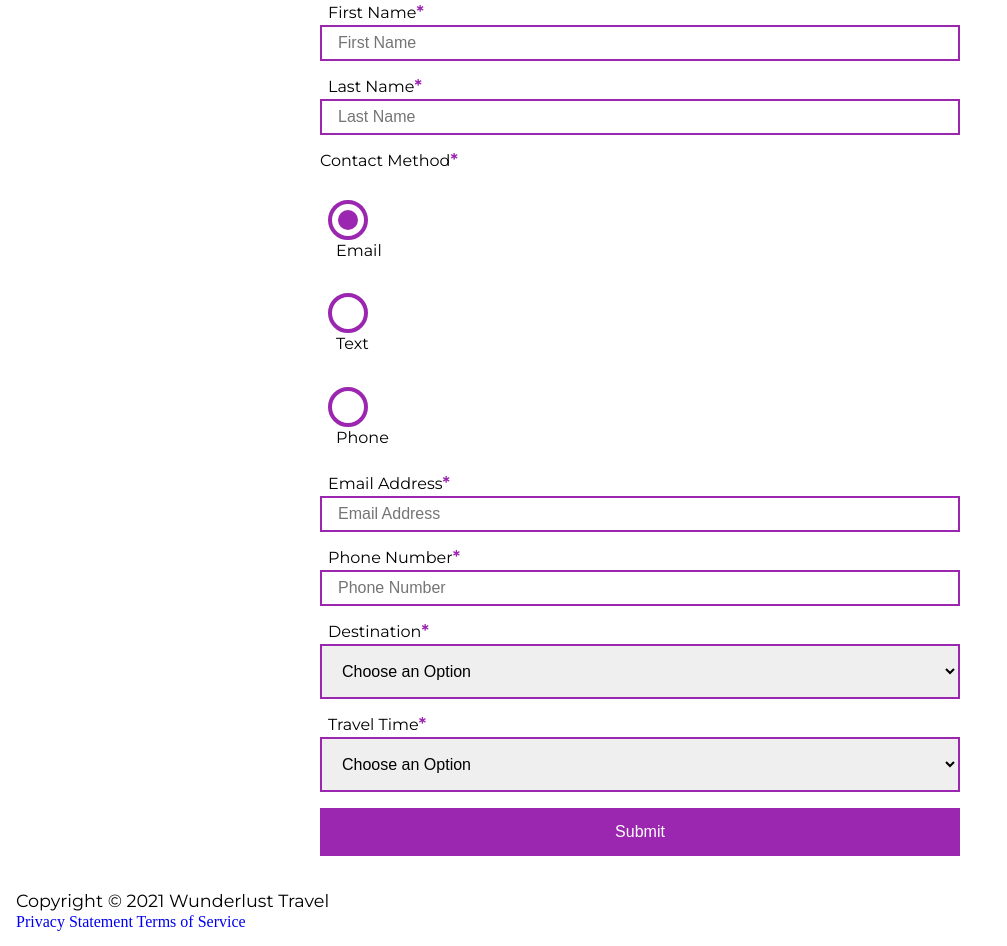
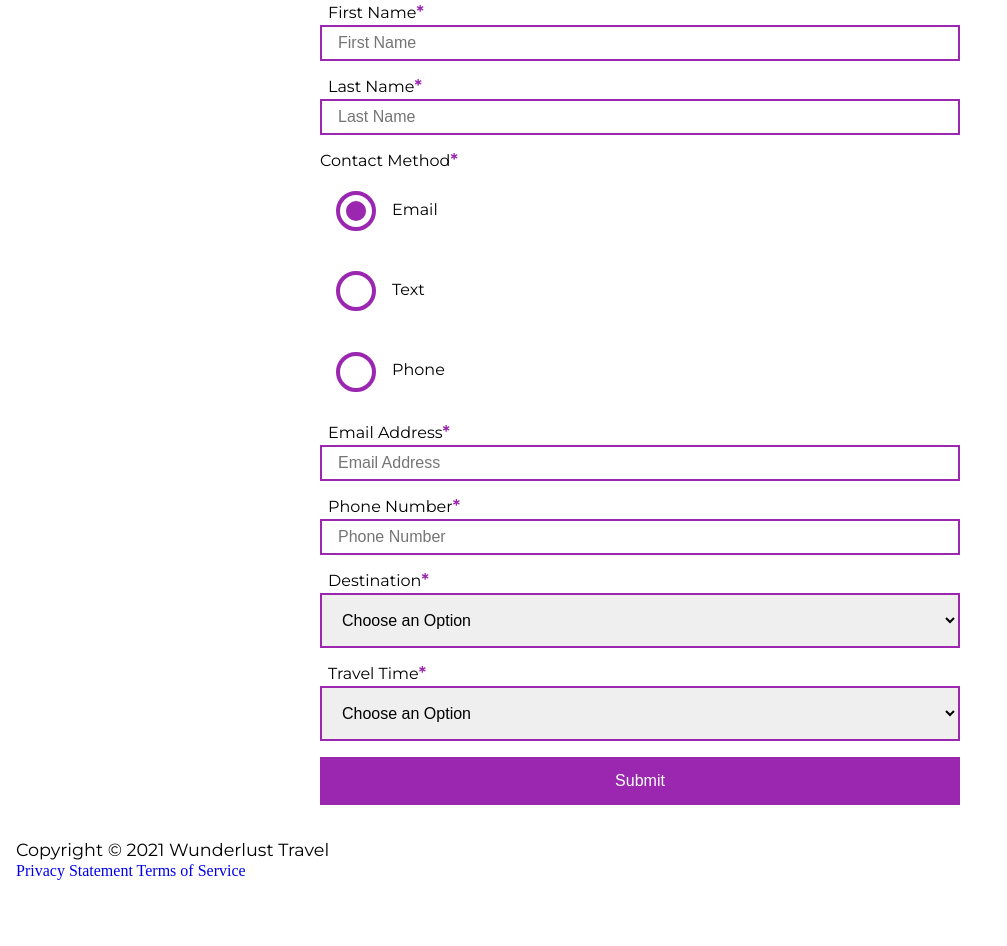
Before and after one commit to katieclode/wunderlust, a plain HTML site: page wunderlust-majorca.html in a window 1280 px wide. Shown: the part 1572-2518 px from the top of the page, without its empty margins (0-1007 px from the left). After the commit the page ends 2467 px from the top, so only its background shows below. Drawn offline with Linux system fonts and the light colour scheme; a web font is replaced by a local one.

Commit message:
radio labels

```diff
--- a/styles.css
+++ b/styles.css
@@ -234,10 +234,14 @@ label {
 	margin: 0.75em 0 0.25em 0;
 }
 
-.radio-label {
+fieldset label {
     display: flex;
     align-items: center;
 	margin: 0 0 1rem .5rem;
+}
+
+.radio-label {
+	margin: 1rem 0 0 1rem;
 }
 
 .radio-control {
```
Also changed, not shown: 1 other file.
